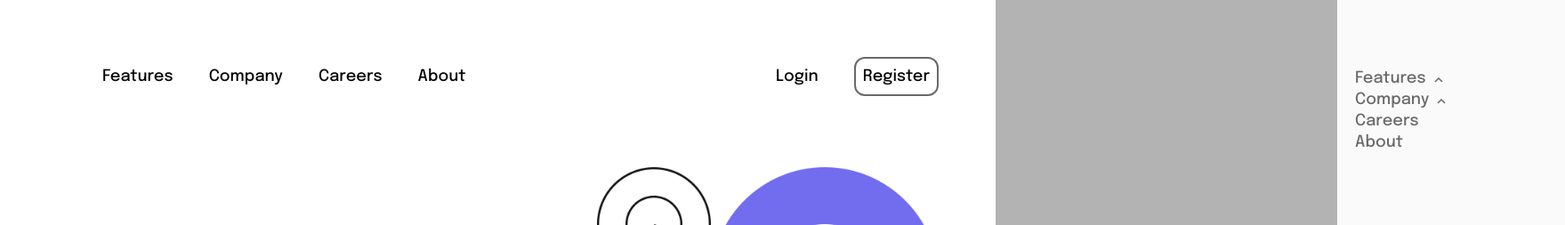
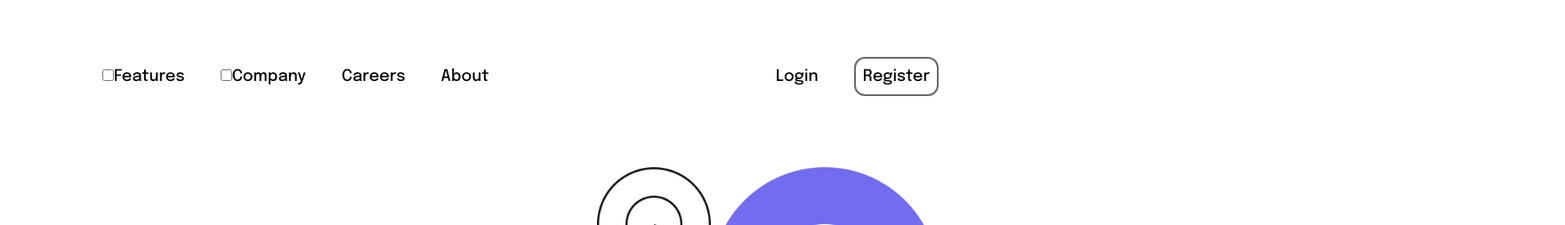
Before and after one commit to cocotiwak/intro-section-with-dropdown-navigation-main, a website: page index.html in a window 1280 px wide. Shown: the top 253 px of the page at 89% size, 1759 px wide, since content can reach past the window. Drawn offline with Linux system fonts and the light colour scheme.

Commit message:
fix menu

```diff
--- a/index.html
+++ b/index.html
@@ -43,8 +43,20 @@
 				<nav class="md:w-5/6" id="navigasi">
 					<div class="hidden md:flex md:justify-between items-baseline">
 						<ul class="flex justify-between">
-							<li class="px-5">Features</li>
-							<li class="px-5">Company</li>
+							<li class="px-5">
+								<input type="checkbox" id="fitur-md" /><a
+									href="#"
+									onclick="document.getElementById('fitur-md').click(); return false;"
+									>Features</a
+								>
+							</li>
+							<li class="px-5">
+								<input type="checkbox" id="company-md" /><a
+									href="#"
+									onclick="document.getElementById('company-md').click(); return false;"
+									>Company</a
+								>
+							</li>
 							<li class="px-5">Careers</li>
 							<li class="px-5">About</li>
 						</ul>
@@ -67,7 +79,7 @@
 							class="md:hidden absolute top-0 right-2 mt-5"
 					/></label>
 					<menu
-						class="w-full min-h-screen bg-Gray-transparent absolute top-0 right-0 m-0 transform translate-x-[100%] transition-transform duration-300 flex flex-col pl-[30%]"
+						class="w-full min-h-screen bg-Gray-transparent absolute top-0 right-0 m-0 transform translate-x-[100%] transition-transform duration-300 flex flex-col pl-[30%] md:hidden"
 					>
 						<label for="icon-menu"
 							><img
@@ -76,7 +88,7 @@
 								class="md:hidden absolute top-0 right-2 mt-5"
 						/></label>
 						<div
-							class="bg-Almost-White w-[90] min-h-screen text-Medium-Gray p-5"
+							class="bg-Almost-White w-[90] min-h-screen text-Medium-Gray p-5 md:hidden"
 						>
 							<ul class="mt-14">
 								<li>
```
Also changed, not shown: css/styles.css.
